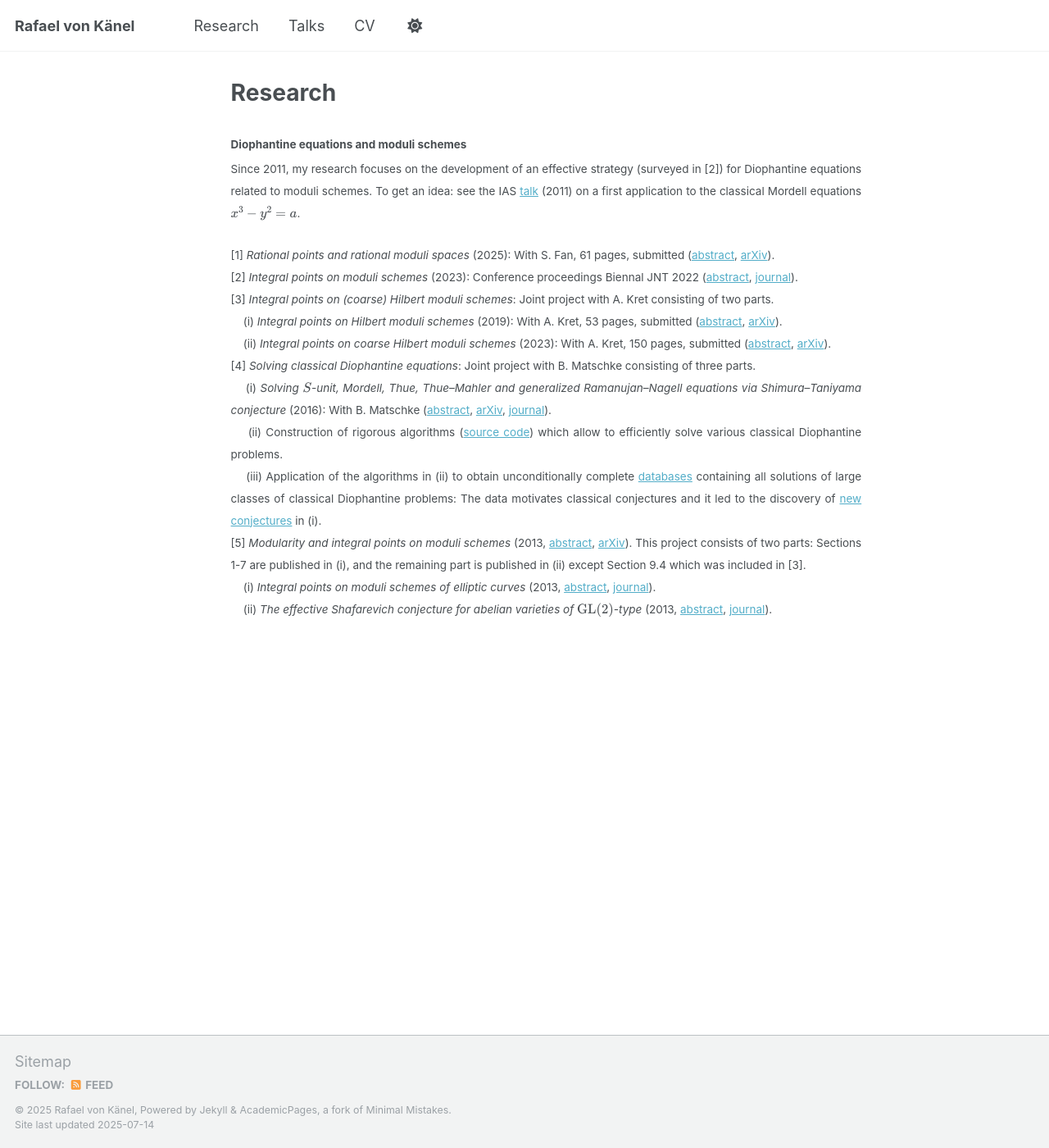
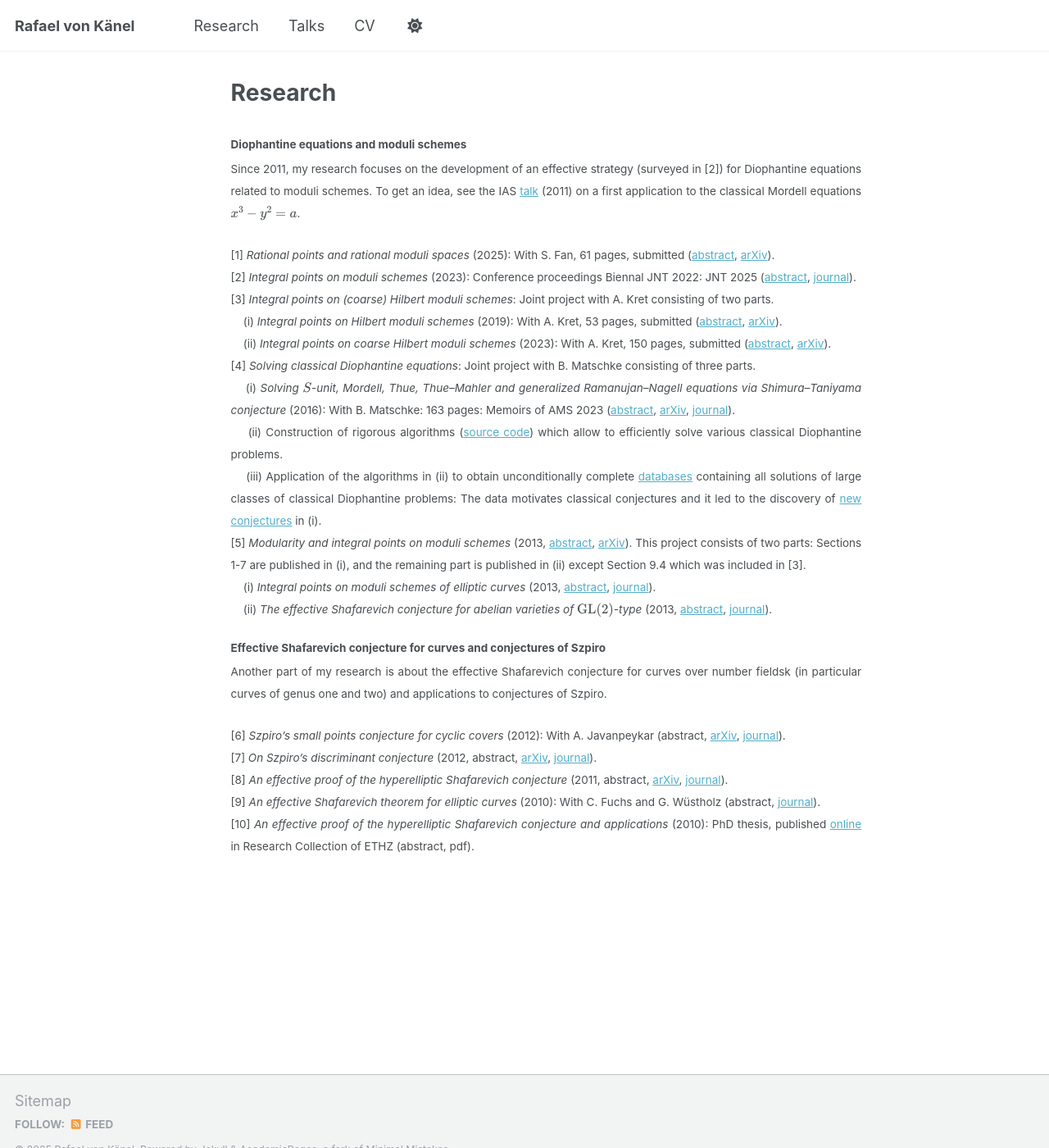
Before and after one commit to rafaelvonkanel/rafaelvonkanel.github.io, a Jekyll site: the page built from _pages/research.md, in a window 1280 px wide and 1400 px high. Shown: the whole window at 82% size. Built offline with Jekyll 4.4.1, drawn with Linux system fonts in a browser that asks for light colours; a script that is not in the unit is left out.

Commit message:
Update research.md

```diff
--- a/_pages/research.md
+++ b/_pages/research.md
@@ -6,18 +6,28 @@ author_profile: false
 ---
 
 #### Diophantine equations and moduli schemes
-<div style="text-align: justify !important; text-justify: inter-word;" markdown="1"><small>Since 2011, my research focuses on the development of an effective strategy (surveyed in [2]) for Diophantine equations related to moduli schemes. To get an idea: see the IAS [talk](www.ias.edu/video/short/vonkenel) (2011) on a first application to the classical Mordell equations \\(x^3-y^2=a\\).</small>
+<div style="text-align: justify !important; text-justify: inter-word;" markdown="1"><small>Since 2011, my research focuses on the development of an effective strategy (surveyed in [2]) for Diophantine equations related to moduli schemes. To get an idea, see the IAS [talk](www.ias.edu/video/short/vonkenel) (2011) on a first application to the classical Mordell equations \\(x^3-y^2=a\\).</small>
 <div style="text-align: justify !important; text-justify: inter-word;" markdown="1"><small>
 [1] *Rational points and rational moduli spaces* (2025): With S. Fan, 61 pages, submitted ([abstract](../_research/proj2.md), [arXiv](https://arxiv.org/pdf/2501.17155)).
-[2] *Integral points on moduli schemes*  (2023): Conference proceedings Biennal JNT 2022 ([abstract](../_research/proj2.md), [journal](https://www.sciencedirect.com/science/article/abs/pii/S0022314X24001744)).
+[2] *Integral points on moduli schemes*  (2023): Conference proceedings Biennal JNT 2022: JNT 2025 ([abstract](../_research/proj2.md), [journal](https://www.sciencedirect.com/science/article/abs/pii/S0022314X24001744)).
 [3] *Integral points on (coarse) Hilbert moduli schemes*: Joint project with A. Kret consisting of two parts.
 &nbsp;&nbsp;&nbsp; (i) *Integral points on Hilbert moduli schemes* (2019): With A. Kret, 53 pages, submitted ([abstract](../_research/proj2.md), [arXiv](https://arxiv.org/abs/1904.03503)).
 &nbsp;&nbsp;&nbsp; (ii) *Integral points on coarse Hilbert moduli schemes*  (2023): With A. Kret, 150 pages, submitted ([abstract](../_research/proj2.md), [arXiv](https://arxiv.org/abs/2307.06944)).
 [4] *Solving classical Diophantine equations*: Joint project with B. Matschke consisting of three parts.
-&nbsp;&nbsp;&nbsp; (i) *Solving \\(S\\)-unit, Mordell, Thue, Thue–Mahler and generalized Ramanujan–Nagell equations via Shimura–Taniyama conjecture* (2016): With B. Matschke ([abstract](../_research/proj2.md), [arXiv](https://arxiv.org/abs/1605.06079), [journal](https://bookstore.ams.org/view?ProductCode=MEMO/286/1419)).
+&nbsp;&nbsp;&nbsp; (i) *Solving \\(S\\)-unit, Mordell, Thue, Thue–Mahler and generalized Ramanujan–Nagell equations via Shimura–Taniyama conjecture* (2016): With B. Matschke: 163 pages: Memoirs of AMS 2023 ([abstract](../_research/proj2.md), [arXiv](https://arxiv.org/abs/1605.06079), [journal](https://bookstore.ams.org/view?ProductCode=MEMO/286/1419)).
 &nbsp;&nbsp;&nbsp; (ii) Construction of rigorous algorithms ([source code](https://github.com/bmatschke/solving-classical-diophantine-equations)) which allow to efficiently solve various classical Diophantine problems.
 &nbsp;&nbsp;&nbsp; (iii) Application of the algorithms in (ii) to obtain unconditionally complete [databases](https://bmatschke.github.io/solving-classical-diophantine-equations/) containing all solutions of large classes of classical Diophantine problems: The data motivates classical conjectures and it led to the discovery of [new conjectures](https://bmatschke.github.io/solving-classical-diophantine-equations/) in (i).
 [5] *Modularity and integral points on moduli schemes* (2013, [abstract](../_research/proj2.md), [arXiv](https://arxiv.org/abs/1310.7263)). This project consists of two parts: Sections 1-7 are published in (i), and the remaining part is published in (ii) except Section 9.4 which was included in [3].
 &nbsp;&nbsp;&nbsp; (i) *Integral points on moduli schemes of elliptic curves* (2013, [abstract](../_research/proj2.md), [journal](https://londmathsoc.onlinelibrary.wiley.com/doi/full/10.1112/tlms/tlu003)).
 &nbsp;&nbsp;&nbsp; (ii) *The effective Shafarevich conjecture for abelian varieties of \\(\text{GL(2)}\\)-type* (2013, [abstract](../_research/proj2.md), [journal](https://www.cambridge.org/core/journals/forum-of-mathematics-sigma/article/effective-shafarevich-conjecture-for-abelian-varieties-of-text-gl2type/5DA2DC5985591DFBC9A26C20BA22F49B)).
 </small>
+
+#### Effective Shafarevich conjecture for curves and conjectures of Szpiro
+<div style="text-align: justify !important; text-justify: inter-word;" markdown="1"><small>Another part of my research is about the effective Shafarevich conjecture for curves over number fieldsk (in particular curves of genus one and two) and applications to conjectures of Szpiro.</small>
+<div style="text-align: justify !important; text-justify: inter-word;" markdown="1"><small>
+[6] *Szpiro's small points conjecture for cyclic covers* (2012): With A. Javanpeykar (abstract, [arXiv](https://arxiv.org/abs/1311.0043), [journal](https://ems.press/content/serial-article-files/26254)).
+[7] *On Szpiro's discriminant conjecture* (2012, abstract, [arXiv](https://arxiv.org/abs/1310.7980), [journal](https://academic.oup.com/imrn/article-abstract/2014/16/4457/795558)).
+[8] *An effective proof of the hyperelliptic Shafarevich conjecture* (2011, abstract, [arXiv](https://arxiv.org/abs/1310.6727), [journal](https://jtnb.centre-mersenne.org/item/10.5802/jtnb.877.pdf)).
+[9] *An effective Shafarevich theorem for elliptic curves* (2010): With C. Fuchs and G. W&uuml;stholz (abstract, [journal](https://www.impan.pl/pl/wydawnictwa/czasopisma-i-serie-wydawnicze/acta-arithmetica/all/148/2/82781/an-effective-shafarevich-theorem-for-elliptic-curves)).
+[10] *An effective proof of the hyperelliptic Shafarevich conjecture and applications* (2010): PhD thesis, published [online](https://www.research-collection.ethz.ch/handle/20.500.11850/152554) in Research Collection of ETHZ (abstract, pdf).
+</small>
```
